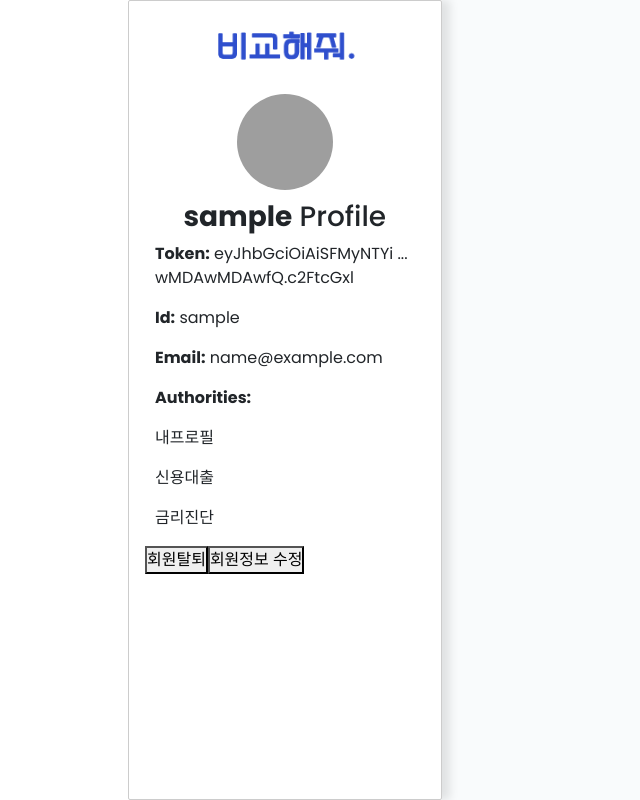
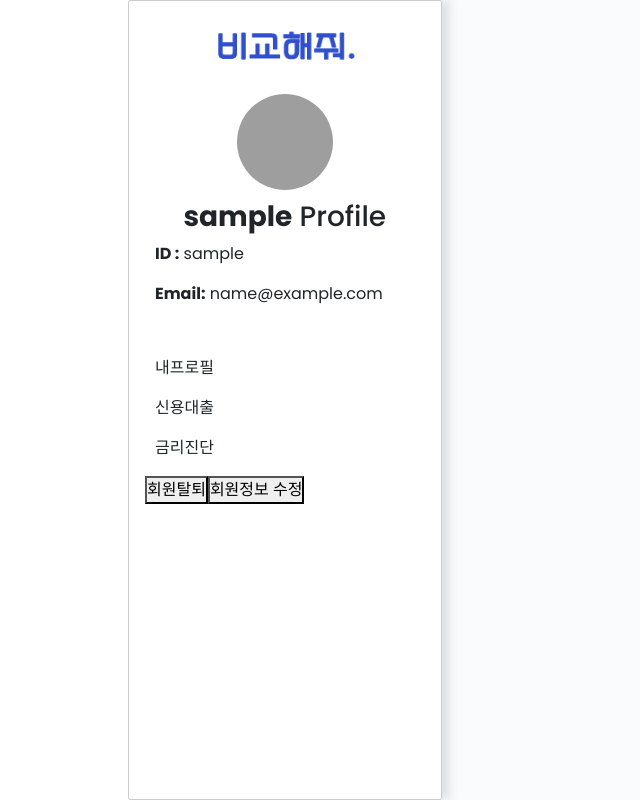
Before and after one commit to Hooddduck/BKHJ-frontend, a React (Create React App) app: page /profile in a window 1280 px wide. Shown: the whole page, without its empty margins (0-640 px from the left). Built offline with nearby package versions, Linux system fonts and the light colour scheme; sample sign-in values are in the browser's storage; grey boxes are pictures that could not be loaded.

Commit message:
프로필수정2

```diff
--- a/src/components/profile.component.css
+++ b/src/components/profile.component.css
@@ -42,4 +42,5 @@
 
   .left-menu{
     margin-left: 10px;
+    margin-top: 50px;
   }
--- a/src/components/profile.component.js
+++ b/src/components/profile.component.js
@@ -74,31 +74,18 @@ export default class Profile extends Component {
                 </div>
                 <div className="basic-info">
                 <p>
-                  <strong>Token:</strong>{" "}
-                  {currentUser.accessToken.substring(0, 20)} ...{" "}
-                  {currentUser.accessToken.substr(
-                    currentUser.accessToken.length - 20
-                  )}
-                </p>
-                <p>
-                  <strong>Id:</strong> {currentUser.username}
+                  <strong>ID :</strong> {currentUser.username}
                 </p>
                 <p>
                   <strong>Email:</strong> {currentUser.email}
                 </p>
-                <strong>Authorities:</strong>
-                <ul>
-                  {currentUser.roles &&
-                    currentUser.roles.map((role, index) => (
-                      <li key={index}>{role}</li>
-                    ))}
-                </ul>
                 </div>
                 <div className="left-menu">
                   <p>내프로필</p>
                   <p>신용대출</p>
                   <p>금리진단</p>
                 </div>
+
                 <button onClick={handleDeleteMember}>회원탈퇴</button>
                 <button onClick={this.updateProfile.bind(this)}>
                   회원정보 수정
```
